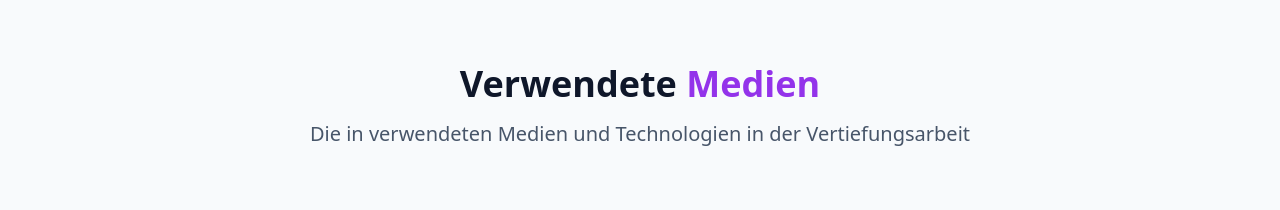
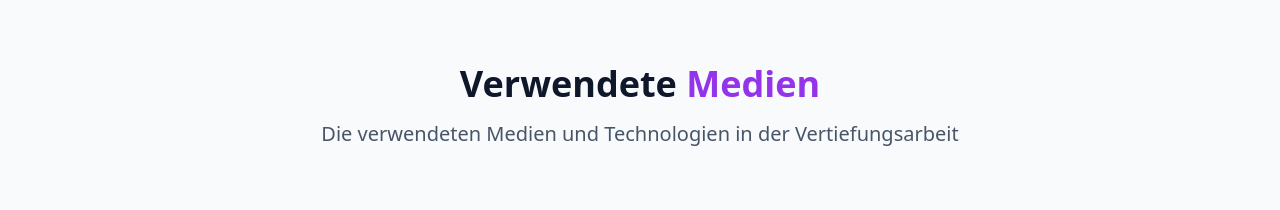
Before and after one commit to Ledico/ledicotechentw, a React (Vite) app: page /va in a window 1280 px wide. Shown: the part 980-1190 px from the top of the page. Built offline with nearby package versions, Linux system fonts and the light colour scheme.

Commit message:
Updated VA.tsx

```diff
--- a/src/components/VA.tsx
+++ b/src/components/VA.tsx
@@ -179,7 +179,7 @@ const VA = () => {
               Verwendete <span className="text-purple-600">Medien</span>
             </h2>
             <p className="text-xl text-slate-600 max-w-3xl mx-auto">
-              Die in verwendeten Medien und Technologien in der Vertiefungsarbeit
+              Die verwendeten Medien und Technologien in der Vertiefungsarbeit
             </p>
           </div>
 
```
